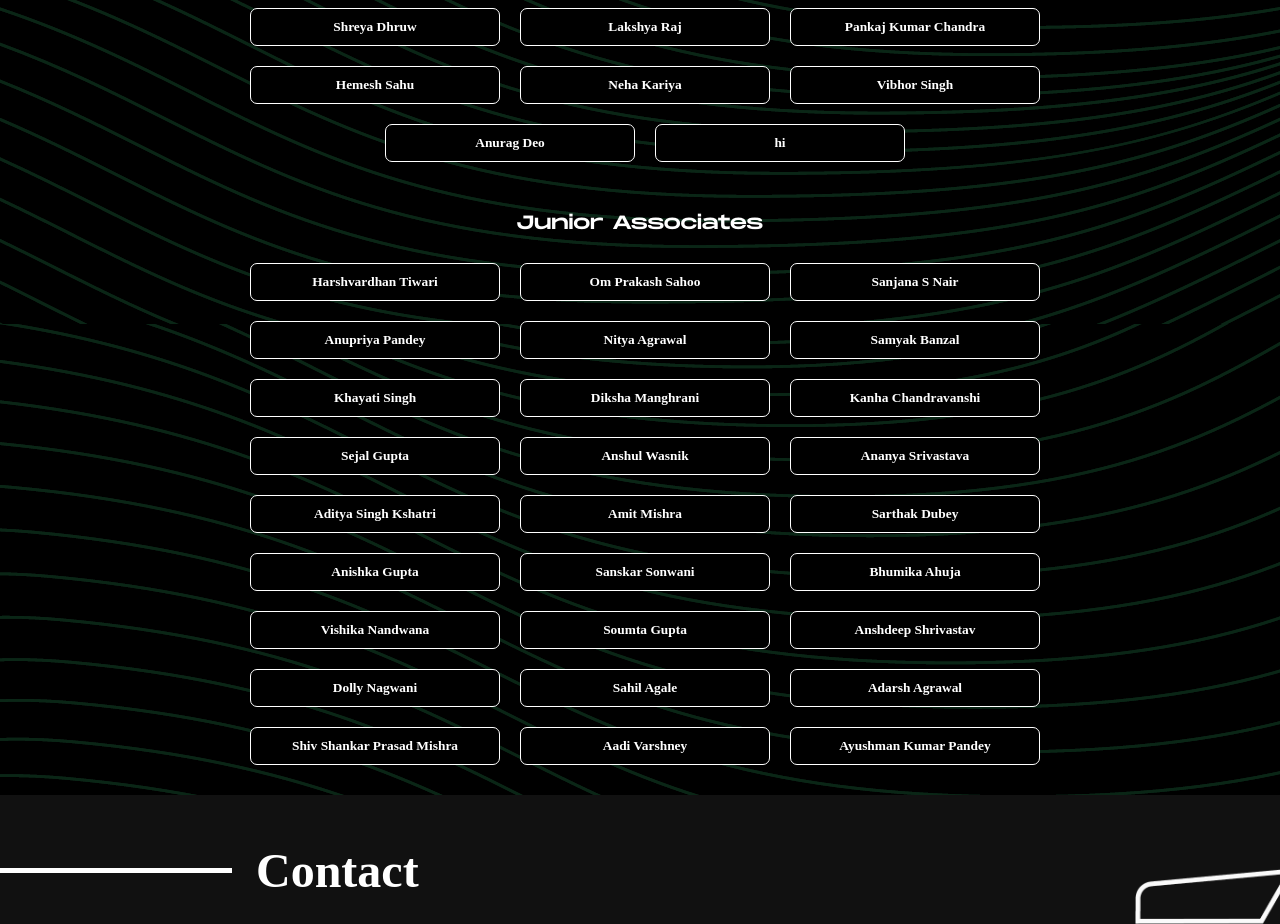
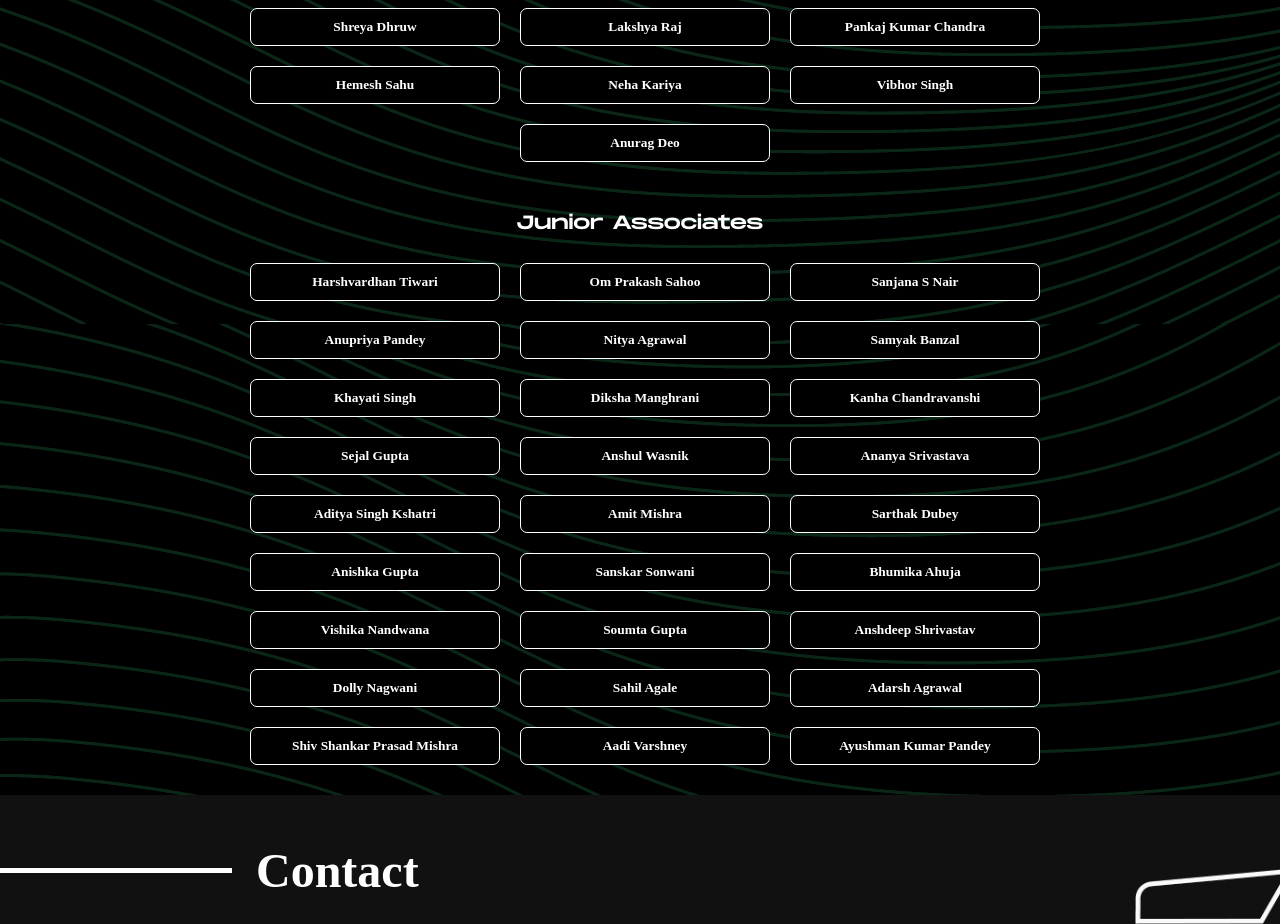
Before and after one commit to harshalwasnik22/fcc-website-new, a website built with Vite: page index.html in a window 1280 px wide. Shown: the part 4520-5444 px from the top of the page. Built offline with nearby package versions, Linux system fonts and the light colour scheme; files whose address does not match are found by name; a web font is replaced by a local one.

Commit message:
UpdatedTeams

```diff
--- a/index.html
+++ b/index.html
@@ -484,9 +484,7 @@
               <div class="associate_item">
                 <h6>Anurag Deo</h6>
               </div>
-              <div class="associate_item">
-                <h6>hi</h6>
-              </div>
+
 
           </div>
         </div>
```
